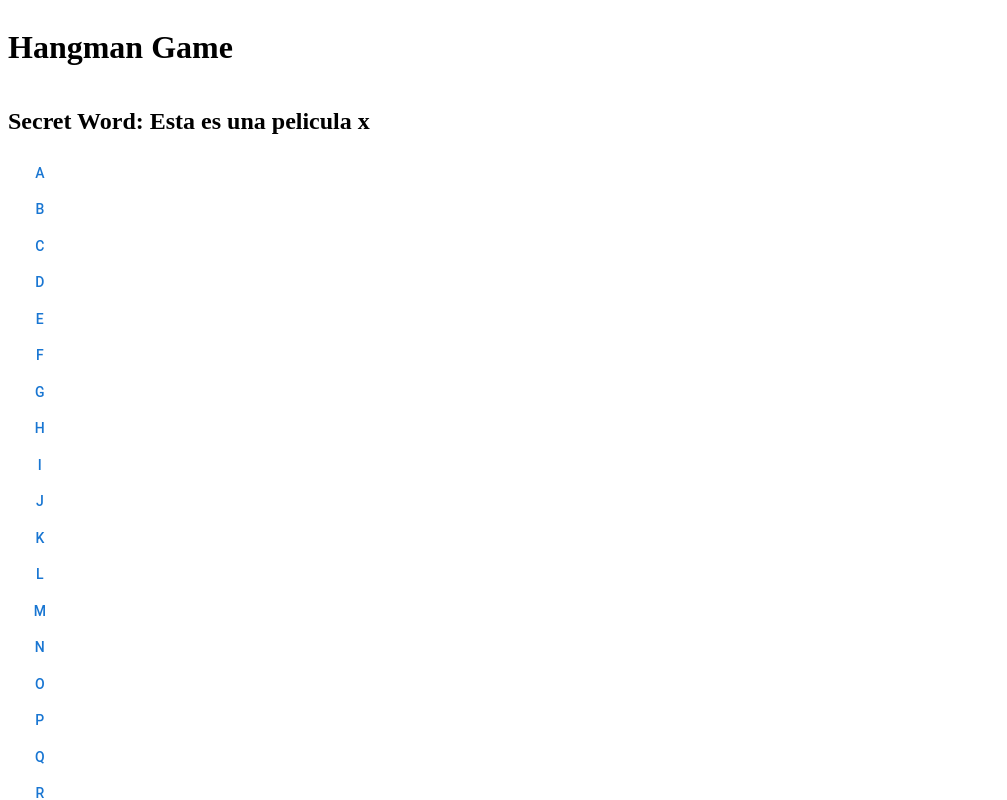
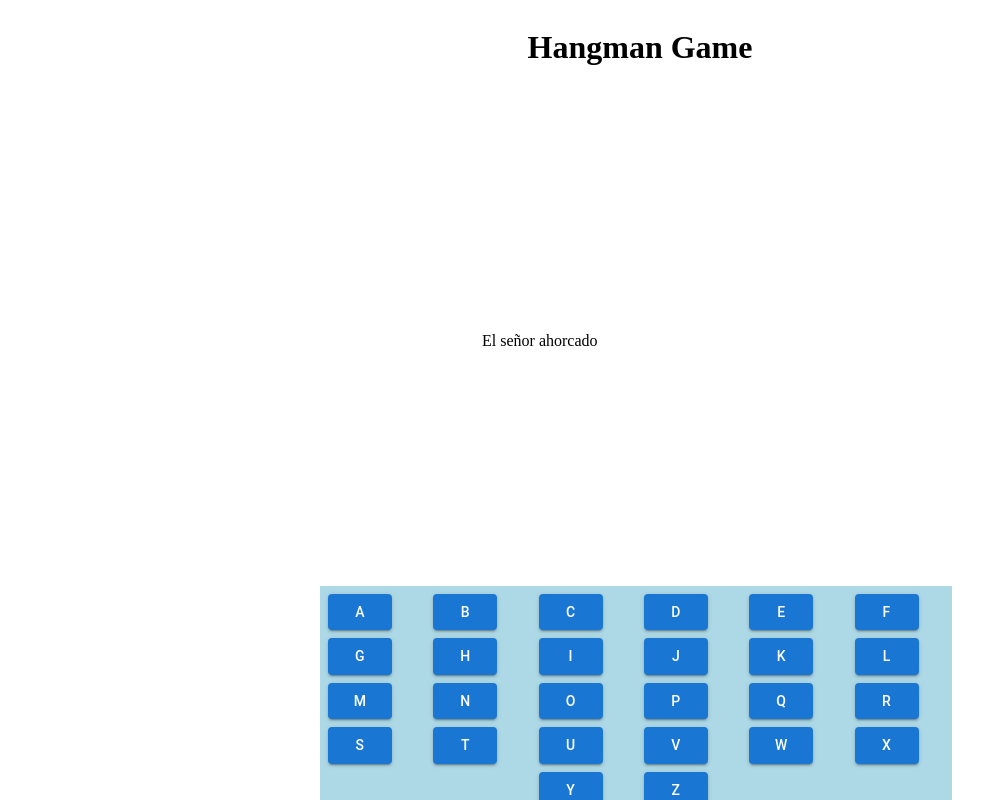
Before and after one commit to cbalsemao/hangman-game, a React (Create React App) app: page / in a window 1280 px wide. Both pictures are taken after a click on the button "START". Shown: the top 800 px of the page, without its empty margins (0-1007 px from the left). Built offline with nearby package versions, Linux system fonts and the light colour scheme.

Commit message:
commit: wip

```diff
--- a/src/App.tsx
+++ b/src/App.tsx
@@ -3,53 +3,38 @@ import { useState } from "react";
 import styled from "@emotion/styled";
 import Button from "@mui/material/Button";
 import { Grid } from "@mui/material";
+import { alphabet } from "./utils/Alphabet";
 
-/*const Wrapper = styled.div`
+const Wrapper = styled.div`
   margin: 0;
   padding: 0;
   display: flex;
   flex-direction: column;
   min-height: 100vh;
   justify-content: space-between;
-`;*/
-
-const Wrapper = styled.div`
-  display: flex;
-  flex-direction: column;
+  align-items: center;
 `;
 
-const ButtonWrapper = styled.div``;
+const TitleWrapper = styled.div`
+  display: flex;
+  justify-content: center;
+  align-items: center;
+`;
 
-const AlphabetWrapper = styled.div``;
+const ButtonWrapper = styled.div`
+  width: 100%;
+  display: flex;
+  justify-content: center;
+  align-items: center;
+  height: 100vh;
+`;
 
-const alphabet: string[] = [
-  "a",
-  "b",
-  "c",
-  "d",
-  "e",
-  "f",
-  "g",
-  "h",
-  "i",
-  "j",
-  "k",
-  "l",
-  "m",
-  "n",
-  "o",
-  "p",
-  "q",
-  "r",
-  "s",
-  "t",
-  "u",
-  "v",
-  "w",
-  "x",
-  "y",
-  "z",
-];
+const MovieWrapper = styled.div`
+  display: flex;
+  justify-content: space-between;
+  align-items: center;
+  width: 25%;
+`;
 
 enum GameStatus {
   ToStart = "ToStart",
@@ -58,25 +43,60 @@ enum GameStatus {
   Lose = "Lose",
 }
 
+const Movies = [
+  "Hulk",
+  "Spiderman",
+  "Ironman",
+  "Thor",
+  "Captain America",
+  "Black Widow",
+  "Doctor Strange",
+  "Antman",
+  "Black Panther",
+  "Captain Marvel",
+];
+
+const selectRandomMovie = () => {
+  const i = Math.floor(Math.random() * Movies.length);
+  return Movies[i];
+};
+
 function App() {
   const [countdown, setCountdown] = useState<number>(6);
   const [gameStatus, setGameStatus] = useState<string>(GameStatus.ToStart);
-  const [secretWord, setSecretWord] = useState<string>(
-    "Esta es una pelicula x"
-  );
+  const [secretWord, setSecretWord] = useState<string>(selectRandomMovie()); //esto hay que editarlo
+  const [word, setWord] = useState<string>("");
 
-  //ToStart - inProgres - Win - Lose
+  const secretWordLength = secretWord.length;
+  const secretWordToLowerCase = secretWord.toLowerCase();
+
+  const handleWordToGuess = (letter: string) => {
+    let newWord = "";
+
+    for (let i = 0; i < secretWordLength; i++) {
+      if (secretWordToLowerCase[i] === letter) {
+        newWord += letter;
+      } else if (secretWordToLowerCase[i] !== word[i] && word[i] !== "-") {
+        newWord += "-";
+        setCountdown(countdown - 1);
+      } else {
+        newWord += word[i];
+        setCountdown(countdown - 1);
+      }
+    }
+
+    setWord(newWord);
+  };
 
   const handleStart = () => {
     setGameStatus(GameStatus.InProgress);
   };
-  console.log("chi sta facendo?");
-  console.log(gameStatus);
 
   return (
-    <>
     <Wrapper>
+      <TitleWrapper>
         <h1>Hangman Game</h1>
+      </TitleWrapper>
       {gameStatus === GameStatus.ToStart ? (
         <ButtonWrapper>
           <Button onClick={handleStart} variant="contained" color="primary">
@@ -85,18 +105,37 @@ function App() {
         </ButtonWrapper>
       ) : (
         <>
-            <h2>Secret Word: {secretWord}</h2>
-            {alphabet.map((letter) => {
-              return (
-                <AlphabetWrapper key={letter} color="primary">
-                  <Button>{letter}</Button>
-                </AlphabetWrapper>
-              );
-            })}
+          <MovieWrapper>
+            <p>El señor ahorcado</p>
+            {word}
+          </MovieWrapper>
+
+          <Grid
+            container
+            style={{
+              backgroundColor: "lightblue",
+              width: "50%",
+              justifyContent: "center",
+              alignItems: "center",
+              flexDirection: "row",
+            }}
+            spacing={1}
+          >
+            {alphabet.map((letter) => (
+              <Grid item key={letter} xs={4} sm={2}>
+                <Button
+                  onClick={() => handleWordToGuess(letter)}
+                  variant="contained"
+                  color="primary"
+                >
+                  {letter}
+                </Button>
+              </Grid>
+            ))}
+          </Grid>
         </>
       )}
     </Wrapper>
-    </>
   );
 }
 
--- /dev/null
+++ b/src/utils/Alphabet.tsx
@@ -0,0 +1,28 @@
+export const alphabet: string[] = [
+  "a",
+  "b",
+  "c",
+  "d",
+  "e",
+  "f",
+  "g",
+  "h",
+  "i",
+  "j",
+  "k",
+  "l",
+  "m",
+  "n",
+  "o",
+  "p",
+  "q",
+  "r",
+  "s",
+  "t",
+  "u",
+  "v",
+  "w",
+  "x",
+  "y",
+  "z",
+];
```
Lines whose indentation alone changed are shown as unchanged.
